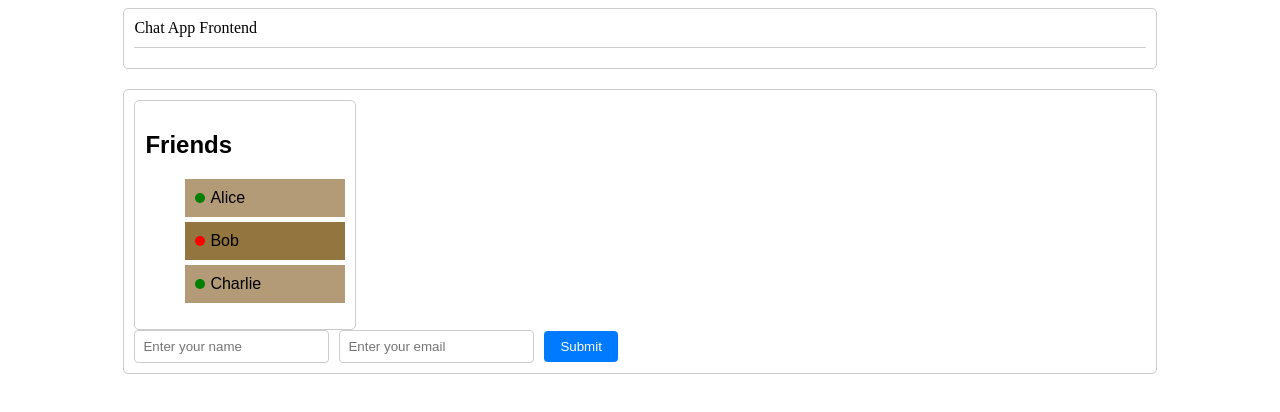
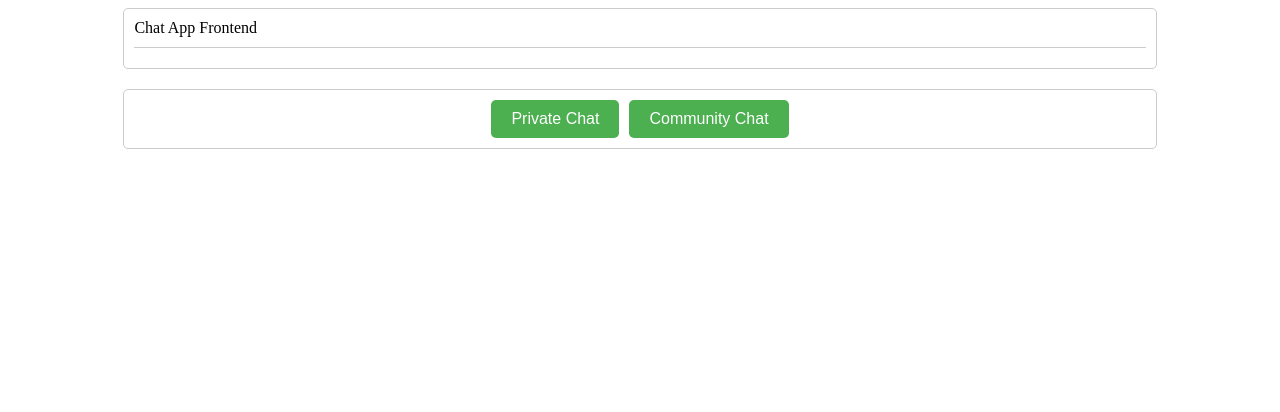
Before and after one commit to Rohit-S-Singh/MERN-Ecommerce, a React (Create React App) app: page / in a window 1280 px wide. Shown: the top 412 px of the page. Built offline with nearby package versions, Linux system fonts and the light colour scheme; no server answers.

Commit message:
add components for community and private chats

```diff
--- a/src/App.js
+++ b/src/App.js
@@ -1,32 +1,52 @@
-import React from 'react';
+import React, { useState } from 'react';
 import FriendsList from './FriendsList';
-// import ChatBox from './ChatBox';
+import ChatTypeSelector from './chatTypeSelector'; // Assuming you have a ChatTypeSelector component
 import SocketClient from './SocketClient';
+// import ChatBox from './ChatBox'; // Assuming you have a ChatBox component
 
 function App() {
+  const [chatType, setChatType] = useState(null);
+
   // Sample friends data
   const friends = [
-    { id: 1, name: 'Alice', isOnline: true , hasUnreadMessage: true},
-    { id: 2, name: 'Bob', isOnline: false , hasUnreadMessage: false},
-    { id: 3, name: 'Charlie', isOnline: true , hasUnreadMessage: true},
+    { id: 1, name: 'Alice', isOnline: true, hasUnreadMessage: true },
+    { id: 2, name: 'Bob', isOnline: false, hasUnreadMessage: false },
+    { id: 3, name: 'Charlie', isOnline: true, hasUnreadMessage: true },
     // Add more friends as needed
   ];
 
+  const handleSelectPrivateChat = () => {
+    setChatType('private');
+  };
+
+  const handleSelectCommunityChat = () => {
+    setChatType('community');
+  };
+
   return (
     <div className="app-container">
-      <div className="box">
-        <div>Chat App Frontend</div>
+      <div className="box header">
+        <div className="title">Chat App Frontend</div>
         <hr className="separator" />
       </div>
       <div className="content-container box">
         <div className="friends-list-container">
-          <FriendsList friends={friends} />
         </div>
-        {/* <div className="chat-box-container">
-          <ChatBox />
-        </div> */}
-        <div className="socket-client-container">
-          <SocketClient />
+        <div className="chat-container">
+          {chatType ? (
+            chatType === 'community' && (
+              <>
+                <SocketClient />
+                <FriendsList friends={friends} />
+                {/* <ChatBox /> */}
+              </>
+            )
+          ) : (
+            <ChatTypeSelector
+              onSelectPrivateChat={handleSelectPrivateChat}
+              onSelectCommunityChat={handleSelectCommunityChat}
+            />
+          )}
         </div>
       </div>
     </div>
--- /dev/null
+++ b/src/chatTypeSelector.js
@@ -0,0 +1,12 @@
+import React from 'react';
+
+function ChatTypeSelector({ onSelectPrivateChat, onSelectCommunityChat }) {
+  return (
+    <div className="chat-type-selector">
+      <button className="button" onClick={onSelectPrivateChat}>Private Chat</button>
+      <button className="button" onClick={onSelectCommunityChat}>Community Chat</button>
+    </div>
+  );
+}
+
+export default ChatTypeSelector;
--- a/src/style.css
+++ b/src/style.css
@@ -197,3 +197,32 @@ button:hover {
     margin-top: 10px;
     margin-bottom: 10px;
   }
+
+
+  .chat-type-selector {
+    display: flex;
+    justify-content: center;
+    gap: 10px;
+  }
+
+  .button {
+    padding: 10px 20px;
+    font-size: 16px;
+    background-color: #4CAF50; /* Green */
+    color: white;
+    border: none;
+    border-radius: 5px;
+    cursor: pointer;
+  }
+
+  .button:hover {
+    background-color: #45a049; /* Darker green */
+  }
+
+  .button:focus {
+    outline: none;
+  }
+
+  .button:active {
+    background-color: #3e8e41; /* Active green */
+  }
```
